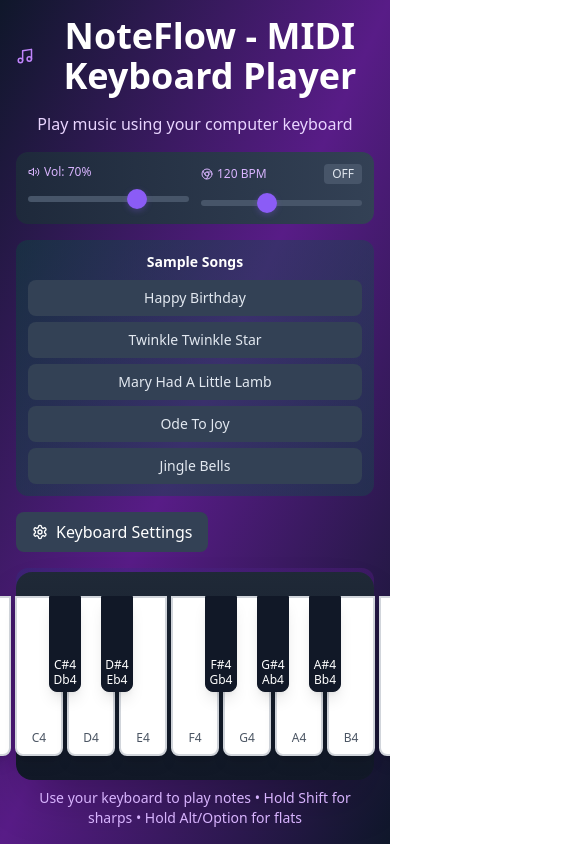
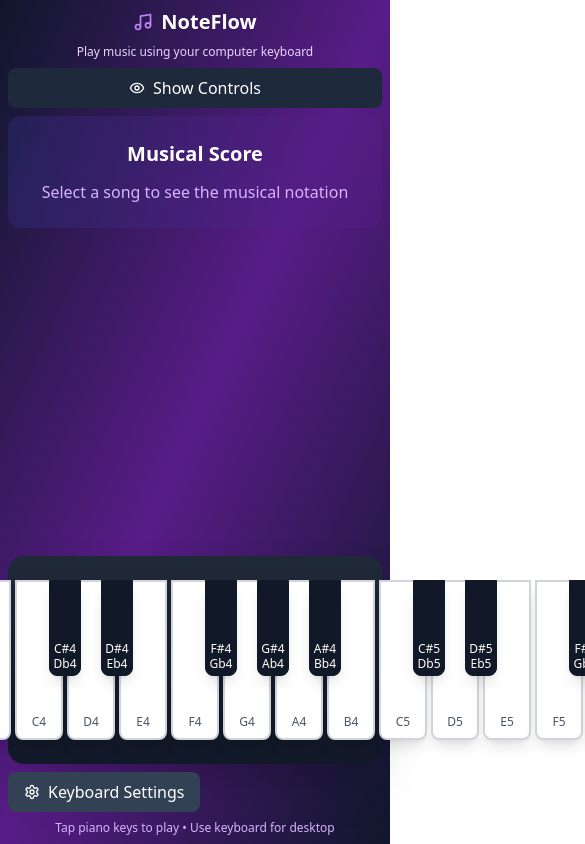
Before and after one commit to seehiong/noteflow, a React (Vite) app: page / in a window 390 px wide. Shown: the top 844 px of the page, 585 px wide, since content can reach past the window. Built offline with nearby package versions, Linux system fonts and the light colour scheme.

Commit message:
update for mobile-first responsiveness

```diff
--- a/src/App.tsx
+++ b/src/App.tsx
@@ -1,5 +1,3 @@
-// src/App.tsx
-
 import { useState, useEffect, useRef, useCallback } from 'react';
 import { Piano } from './components/Piano';
 import { AudioEngine } from './utils/AudioEngine';
@@ -7,7 +5,7 @@ import { KeyboardSettings } from './components/KeyboardSettings';
 import { MusicalScore } from './components/MusicalScore';
 import { noteMapping as defaultNoteMapping } from './utils/noteMapping';
 import { sampleSongs } from './data/sampleSongs';
-import { Volume2, Music, ChromeIcon as Metronome } from 'lucide-react';
+import { Volume2, Music, Clock, Play, Pause, Eye, EyeOff } from 'lucide-react';
 import { normalizeNote } from './utils/musicUtils';
 
 interface KeyboardMapping {
@@ -26,6 +24,7 @@ function App() {
   const [showHint, setShowHint] = useState(false);
   const [isMetronomeOn, setIsMetronomeOn] = useState(false);
   const [metronomeBPM, setMetronomeBPM] = useState(120);
+  const [showMobileControls, setShowMobileControls] = useState(false);
 
   const [keyboardMapping, setKeyboardMapping] = useState<KeyboardMapping>(() => {
     // Initialize with default mapping
@@ -321,22 +320,42 @@ function App() {
   };
 
   return (
-    <div className="h-screen bg-gradient-to-br from-slate-900 via-purple-900 to-slate-900 overflow-hidden">
-      <div className="container mx-auto px-4 py-4 h-full flex flex-col">
+    <div className="min-h-screen bg-gradient-to-br from-slate-900 via-purple-900 to-slate-900">
+      <div className="container mx-auto px-2 py-2 flex flex-col min-h-screen">
         {/* Header */}
-        <div className="text-center mb-4">
-          <div className="flex items-center justify-center gap-3 mb-4">
-            <Music className="w-8 h-8 text-purple-400" />
-            <h1 className="text-4xl font-bold text-white">NoteFlow - MIDI Keyboard Player</h1>
+        <div className="text-center mb-2">
+          <div className="flex items-center justify-center gap-2 mb-2">
+            <Music className="w-5 h-5 text-purple-400" />
+            <h1 className="text-xl font-bold text-white">NoteFlow</h1>
           </div>
-          <p className="text-purple-200">Play music using your computer keyboard</p>
+          <p className="text-xs text-purple-200">Play music using your computer keyboard</p>
         </div>
 
-        {/* Main Content - Two Column Layout */}
-        <div className="flex-1 grid grid-cols-1 lg:grid-cols-3 gap-4 min-h-0">
-          {/* Left Column - Controls and Songs */}
-          <div className="space-y-4">
-            {/* Compact Controls */}
+        {/* Mobile Controls Toggle */}
+        <div className="lg:hidden mb-2">
+          <button
+            onClick={() => setShowMobileControls(!showMobileControls)}
+            className="w-full p-2 bg-slate-800 hover:bg-slate-700 text-white rounded-lg flex items-center justify-center gap-2"
+          >
+            {showMobileControls ? (
+              <>
+                <EyeOff className="w-4 h-4" />
+                Hide Controls
+              </>
+            ) : (
+              <>
+                <Eye className="w-4 h-4" />
+                Show Controls
+              </>
+            )}
+          </button>
+        </div>
+
+        {/* Main Content - Responsive Layout */}
+        <div className="flex-1 flex flex-col lg:grid lg:grid-cols-3 gap-2 min-h-0">
+          {/* Left Column - Controls and Songs (Desktop) */}
+          <div className="hidden lg:flex flex-col space-y-3">
+            {/* Desktop Controls */}
             <div className="bg-gradient-to-r from-slate-800 to-slate-700 rounded-xl p-3">
               <div className="grid grid-cols-2 gap-3">
                 {/* Volume Control */}
@@ -362,7 +381,7 @@ function App() {
                 <div>
                   <div className="flex items-center justify-between mb-1">
                     <label className="text-xs font-medium text-purple-300 flex items-center gap-1">
-                      <Metronome className="w-3 h-3" />
+                      <Clock className="w-3 h-3" />
                       {metronomeBPM} BPM
                     </label>
                     <button
@@ -429,8 +448,91 @@ function App() {
             </div>
           </div>
 
-          {/* Middle Column - Musical Score */}
-          <div className="lg:col-span-2">
+          {/* Mobile Controls (shown when toggled) */}
+          {showMobileControls && (
+            <div className="lg:hidden space-y-2 mb-2">
+              {/* Volume and Metronome Controls */}
+              <div className="bg-gradient-to-r from-slate-800 to-slate-700 rounded-lg p-2">
+                <div className="grid grid-cols-2 gap-2">
+                  {/* Volume Control */}
+                  <div>
+                    <label className="block text-xs font-medium text-purple-300 mb-1">
+                      <div className="flex items-center gap-1">
+                        <Volume2 className="w-3 h-3" />
+                        Vol: {Math.round(volume * 100)}%
+                      </div>
+                    </label>
+                    <input
+                      type="range"
+                      min="0"
+                      max="1"
+                      step="0.1"
+                      value={volume}
+                      onChange={(e) => setVolume(parseFloat(e.target.value))}
+                      className="w-full h-1.5 bg-slate-600 rounded-lg appearance-none cursor-pointer slider"
+                    />
+                  </div>
+
+                  {/* Metronome Control */}
+                  <div>
+                    <div className="flex items-center justify-between mb-1">
+                      <label className="text-xs font-medium text-purple-300 flex items-center gap-1">
+                        <Clock className="w-3 h-3" />
+                        {metronomeBPM}
+                      </label>
+                      <button
+                        onClick={() => setIsMetronomeOn(!isMetronomeOn)}
+                        className={`
+                          px-2 py-0.5 rounded text-xs font-medium transition-all duration-200
+                          ${isMetronomeOn
+                            ? 'bg-green-600 hover:bg-green-700 text-white'
+                            : 'bg-slate-600 hover:bg-slate-500 text-slate-200'
+                          }
+                        `}
+                      >
+                        {isMetronomeOn ? 'ON' : 'OFF'}
+                      </button>
+                    </div>
+                    <input
+                      type="range"
+                      min="40"
+                      max="240"
+                      step="5"
+                      value={metronomeBPM}
+                      onChange={(e) => setMetronomeBPM(parseInt(e.target.value))}
+                      className="w-full h-1.5 bg-slate-600 rounded-lg appearance-none cursor-pointer slider"
+                      disabled={!isMetronomeOn}
+                    />
+                  </div>
+                </div>
+              </div>
+
+              {/* Songs Section for Mobile */}
+              <div className="bg-gradient-to-r from-emerald-900/40 to-teal-900/40 rounded-lg p-2">
+                <h3 className="text-sm font-semibold text-white mb-2 text-center">Sample Songs</h3>
+                <div className="grid grid-cols-2 gap-1.5">
+                  {Object.keys(sampleSongs).map(songName => (
+                    <button
+                      key={songName}
+                      onClick={() => handleSongSelect(songName)}
+                      className={`
+                        p-2 rounded-lg font-medium transition-all duration-200 text-xs
+                        ${currentSong === songName
+                          ? 'bg-emerald-600 text-white shadow-lg'
+                          : 'bg-slate-700 text-slate-200 hover:bg-slate-600'
+                        }
+                      `}
+                    >
+                      <span className="capitalize">{songName.replace(/([A-Z])/g, ' $1').trim()}</span>
+                    </button>
+                  ))}
+                </div>
+              </div>
+            </div>
+          )}
+
+          {/* Musical Score - Responsive Column */}
+          <div className="lg:col-span-2 flex-1 min-h-0">
             <MusicalScore
               currentSong={currentSong}
               isPlaying={isPlaying}
@@ -451,8 +553,8 @@ function App() {
           </div>
         </div>
 
-        {/* Bottom - Piano Component */}
-        <div className="mt-4">
+        {/* Piano Component - Always at bottom */}
+        <div className="mt-2">
           <Piano
             activeNotes={activeNotes}
             onNotePlay={playNote}
@@ -460,9 +562,18 @@ function App() {
           />
         </div>
 
+        {/* Keyboard Settings for Mobile */}
+        <div className="lg:hidden mt-2">
+          <KeyboardSettings
+            mapping={keyboardMapping}
+            onMappingChange={setKeyboardMapping}
+          />
+        </div>
+
         {/* Footer */}
-        <div className="text-center mt-2 text-purple-300 text-sm">
-          <p>Use your keyboard to play notes • Hold Shift for sharps • Hold Alt/Option for flats</p>
+        <div className="text-center mt-2 text-purple-300 text-xs">
+          <p className="hidden sm:block">Use your keyboard to play notes • Hold Shift for sharps • Hold Alt/Option for flats</p>
+          <p className="sm:hidden">Tap piano keys to play • Use keyboard for desktop</p>
         </div>
       </div>
     </div>
```
